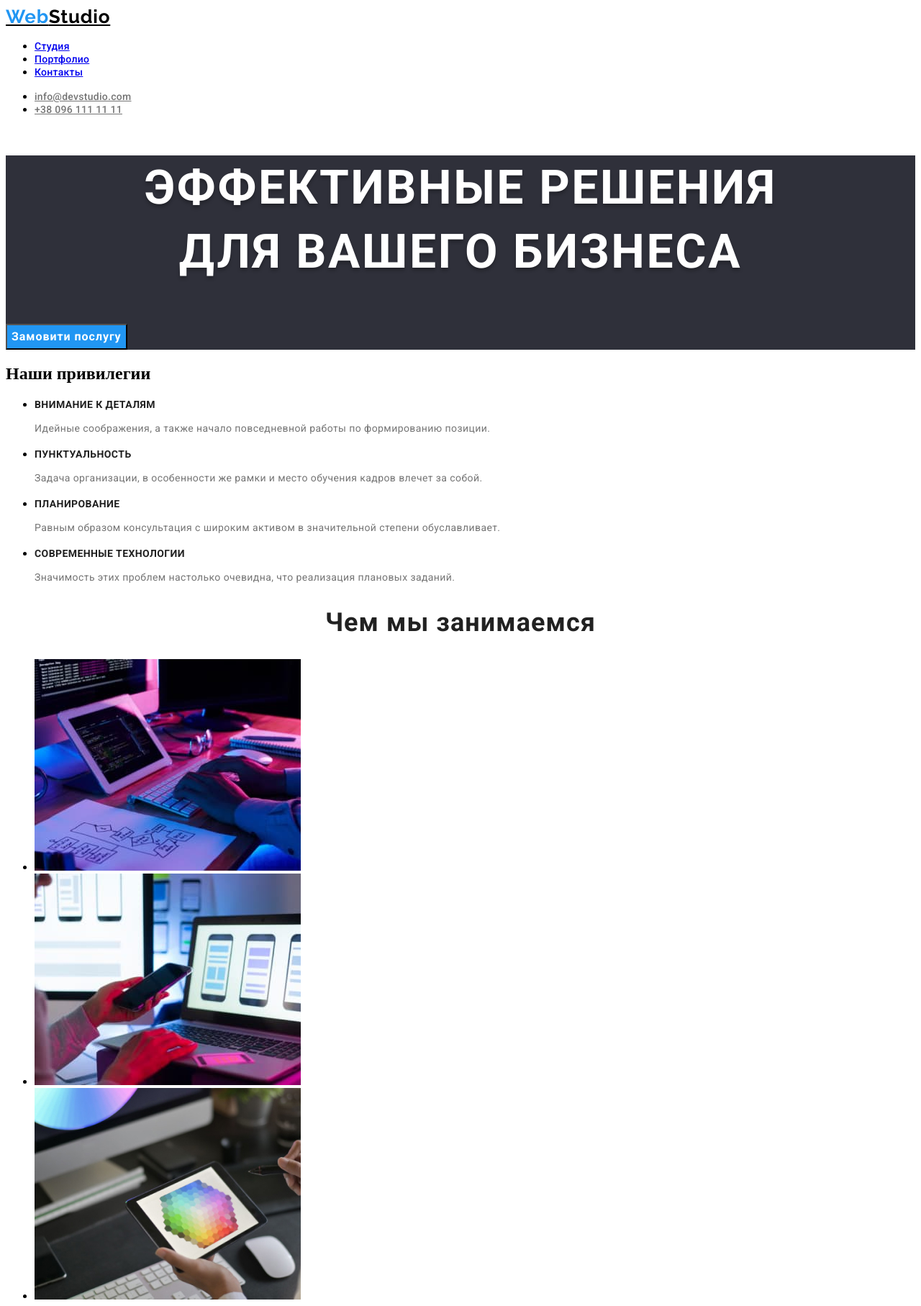
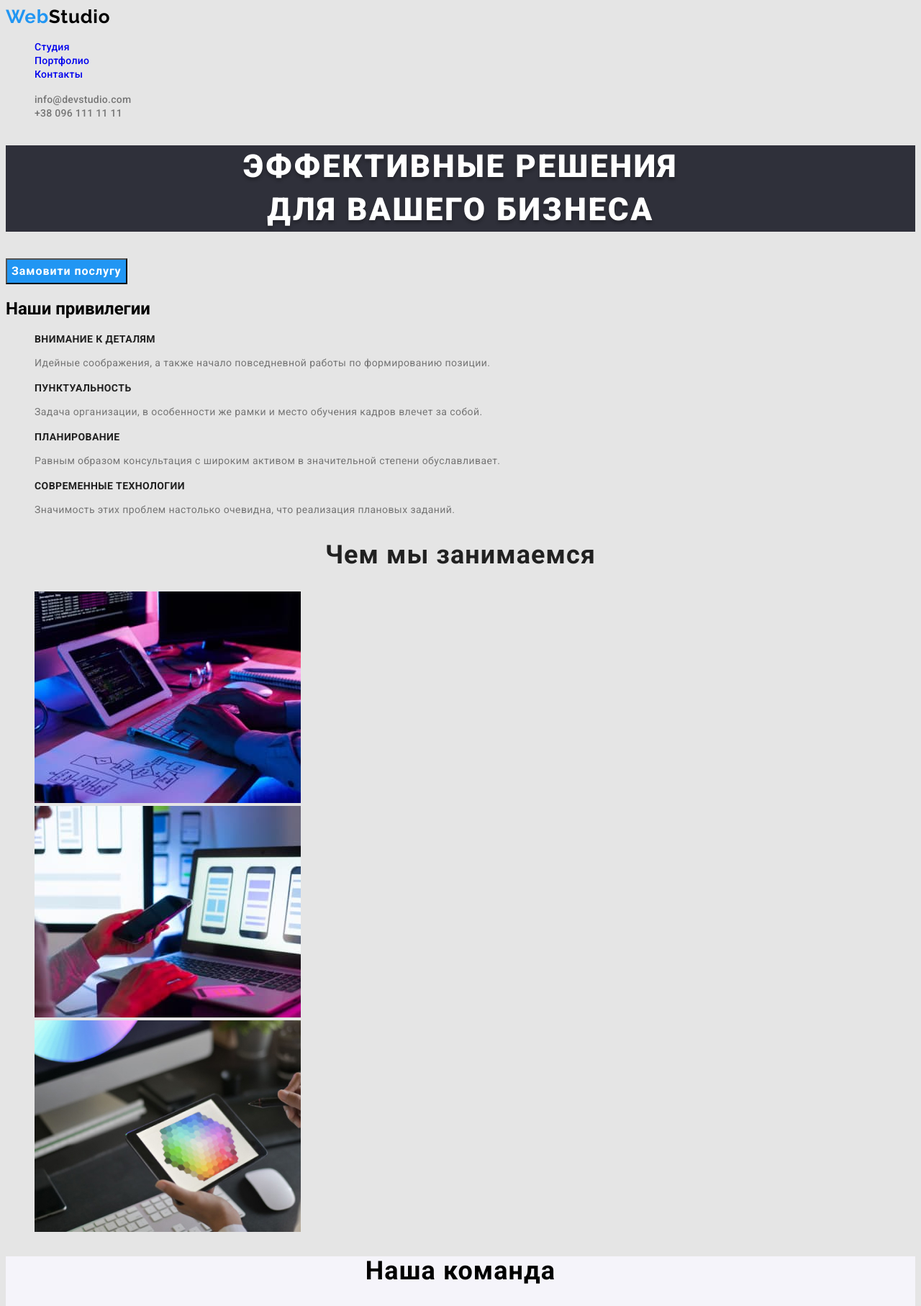
Before and after one commit to Zestiko/goit-markup-hw-02, a plain HTML site: page index.html in a window 1280 px wide. Shown: the top 1815 px of the page at 72% size. Drawn offline with Linux system fonts and the light colour scheme.

Commit message:
fix styles in index.html

```diff
--- a/css/styles.css
+++ b/css/styles.css
@@ -2,12 +2,14 @@
     --main-color: #212121;
     --secondary-color: #757575;
 }
-.body {
+body {
     background-color: #E5E5E5;
     font-family: 'Roboto', sans-serif;
+
 }
 /* Стили для шапки */
 .page-header {
+
 
 }
 
@@ -21,34 +23,41 @@
         font-size: 26px;
         line-height: 1.19;
         letter-spacing: 0.03em;
+        text-decoration: none;
 
 }
 .logo-color {
     color: #2196F3;
 }
 /* Стили навигации */
+.site-nav {
+    list-style-type: none;
+}
 .site-nav .link {
-    font-family: 'Roboto';
         font-style: normal;
         font-weight: 500;
         font-size: 14px;
-        line-height: 16px;
+        line-height: 1.14;
         letter-spacing: 0.02em;
+        text-decoration: none;
 }
 
 .site-nav .link:hover,
 .site-nav .link:focus {
     color: #2196F3;
 }
+.auth-nav {
+    list-style-type: none;
 
+}
 .auth-nav .link {
     color: var(--secondary-color);
-    font-family: 'Roboto';
         font-style: normal;
         font-weight: 500;
         font-size: 14px;
         line-height: 1.15;
         letter-spacing: 0.02em;
+        text-decoration: none;
 }
 .auth-nav .link:hover,
 .auth-nav .link:focus {
@@ -56,7 +65,7 @@
 }
 
 /* Стили для хиро */
-.hero {
+.hero  {
     background-color: #2F303A;
     color: #000;
     font-family: 'Roboto';
@@ -86,20 +95,21 @@
 }
 
 /* Стили для наших привилегии */
+.benefits {
+    list-style-type: none;
+}
 .benefits .titel {
     color: var(--main-color);
-    font-family: 'Roboto';
         font-style: normal;
         font-weight: 700;
         font-size: 14px;
         line-height: 1.15;
         letter-spacing: 0.03em;
         text-transform: uppercase;
+
 }
 .benefits .article {
     color: var(--secondary-color);
-    font-family: 'Roboto';
-        font-style: normal;
         font-weight: 400;
         font-size: 14px;
         line-height: 1.71;
@@ -107,11 +117,11 @@
 }
 
 /* Стили "Чем занимаемся" */
-
+.work {
+    list-style-type: none;
+}
 .work .titel {
     color: var(--main-color);
-    font-family: 'Roboto';
-        font-style: normal;
         font-weight: 700;
         font-size: 36px;
         line-height: 1.16;
@@ -123,15 +133,21 @@
 
 .team {
     background-color: #F5F4FA;
-    font-family: 'Roboto';
-        font-style: normal;
-        font-weight: 700;
-        font-size: 36px;
-        line-height: 1.16;
-        text-align: center;
-        letter-spacing: 0.03em;
+    list-style-type: none;
+    /* Возможно нужно убрать  */
+    text-align: center;
+
 }
-.team .titel {
+
+.team-title {
+    font-weight: 700;
+    font-size: 36px;
+    line-height: 1.16;
+    text-align: center;
+    letter-spacing: 0.03em;
+
+}
+.team-name {
     color: var(--main-color);
     font-family: 'Roboto';
         font-style: normal;
@@ -156,7 +172,6 @@
 
 .footer {
     background-color: #2F303A;
-    font-family: 'Roboto';
         font-style: normal;
         font-weight: 400;
         font-size: 14px;
@@ -169,6 +184,7 @@
 }
 .footer .link {
     color: var(--main-color);
+    text-decoration: none;
 }
 
 /* Портфолио */
--- a/index.html
+++ b/index.html
@@ -30,8 +30,8 @@
 <!-- Главаная часть (Контент) -->
     <main>
         <!-- Хиро   -->
-        <section class="hero">
-            <h1>Эффективные решения <br> для вашего бизнеса</h1>
+        <section >
+            <h1 class="hero">Эффективные решения <br> для вашего бизнеса</h1>
             <button class="button" type="button">Замовити послугу</button>
         </section>
         <!-- Наши привилегии  -->
@@ -59,7 +59,7 @@
         <!-- Чем занимаемся  -->
         <section class="work">
             <h2 class="titel">Чем мы занимаемся</h2>
-            <ul>
+            <ul class="work">
                 <li><img src="./images/keybord.jpg" width="370" alt="Пишем код"></li>
                 <li><img src="./images/phoneandnotebook.jpg" width="370" alt="Звонки родным и близким"></li>
                 <li><img src="./images/colortabel.jpg" width="370" alt="Красивый планшет с палитрой цветов"></li>
@@ -67,26 +67,26 @@
         </section>
         <!-- Наша команда -->
         <section class="team">
-            <h2>Наша команда</h2>
-            <ul>
+            <h2 class="team-title">Наша команда</h2>
+            <ul class="team">
                 <li>
                     <img src="./images/team/ighor.jpg" width="270" alt="Игорь Демьяненко - Product Designer">
-                    <h3 class="title">Игорь Демьяненко</h3>
+                    <h3 class="team-name">Игорь Демьяненко</h3>
                     <p class="article">Product Designer</p>
                 </li>
                 <li>
                     <img src="./images/team/olga.jpg" width="270" alt="Ольга Репина - Frontend Developer">
-                    <h3 class="title">Ольга Репина</h3>
+                    <h3 class="team-name">Ольга Репина</h3>
                     <p class="article">Frontend Developer</p>
                 </li>
                 <li>
                     <img src="./images/team/nikita.jpg" width="270" alt="Николай Тарасов - Marketing">
-                    <h3 class="title">Николай Тарасов</h3>
+                    <h3 class="team-name">Николай Тарасов</h3>
                     <p class="article">Marketing</p>
                 </li>
                 <li>
                     <img src="./images/team/mihail.jpg" width="270" alt="Михаил Урмаков - UI Designer">
-                    <h3 class="title">Михаил Урмаков</h3>
+                    <h3 class="team-name">Михаил Урмаков</h3>
                     <p class="article">UI Designer</p>
                 </li>
             </ul>
@@ -95,7 +95,7 @@
     <!-- Футер -->
     <footer class="footer">
         <a class="logo" href="/"><span class="logo-color">Web</span>Studio</a>
-        <address>
+        <address class="footer">
             <p class="article">г. Киев, пр-т Леси Украинки, 26</p>
             <a class="link" href="mailto:info@devstudio.com">info@devstudio.com</a>
             <a class="link" href="tel:+380961111111">+38 096 111 11 11</a>
```
